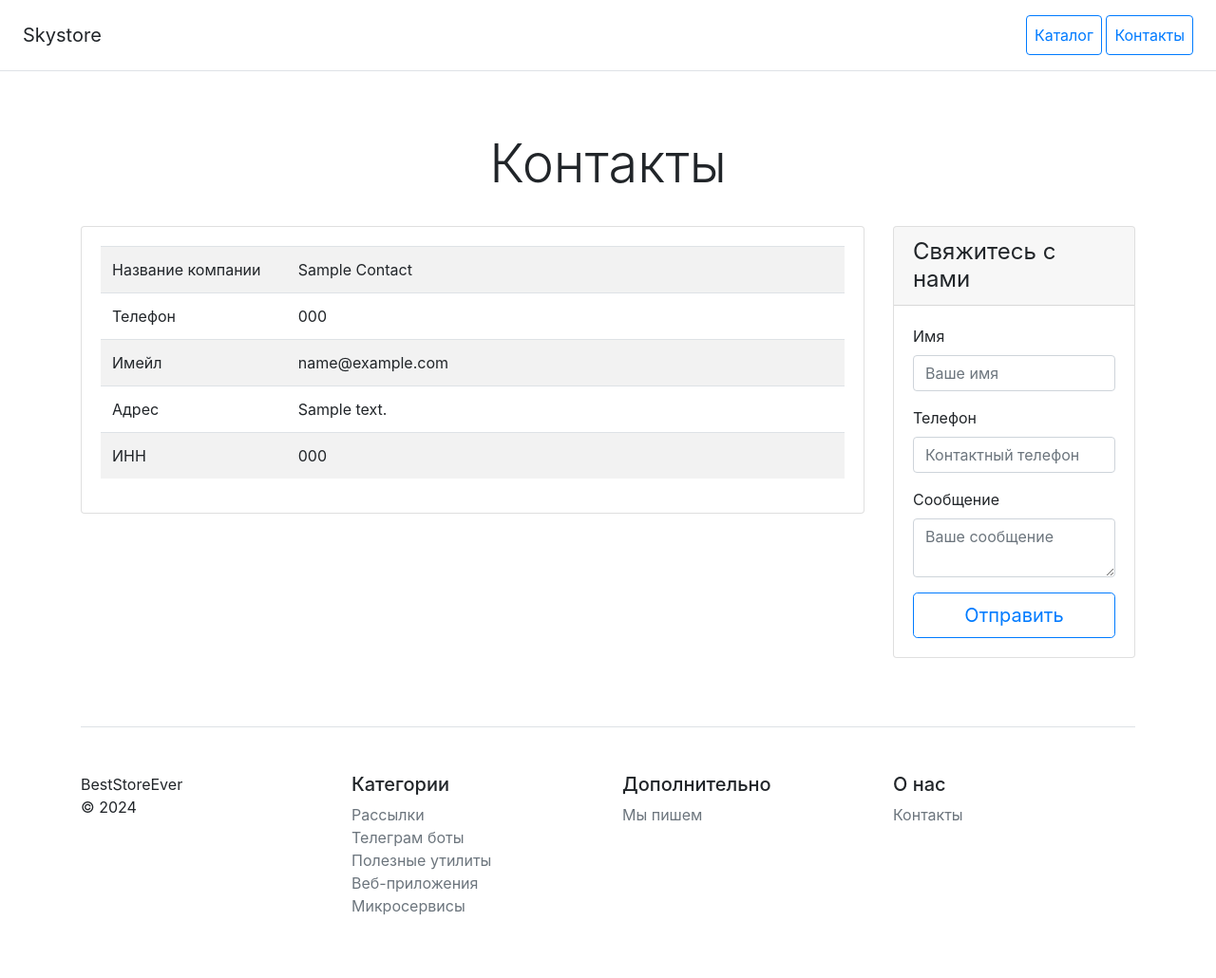
After one commit to OlMol495/HW_20_1, a Django app: page /contacts in a window 1280 px wide. The commit adds this page. Shown: the whole page at 95% size. Run offline with Django 5.2, Linux system fonts and the light colour scheme; tables that the repository leaves empty hold one stand-in row (values such as "Sample post"); some libraries are stand-ins or nearby versions.

Commit message:
added html files, fixed contact model, fixed views for products and contact

```diff
--- a/catalog/admin.py
+++ b/catalog/admin.py
@@ -15,6 +15,6 @@ class CategoryAdmin(admin.ModelAdmin):
 
 @admin.register(Contact)
 class ContactAdmin(admin.ModelAdmin):
-    list_display = ('first_name', 'last_name', 'email', 'phone',)
-    list_filter = ('last_name', 'first_name')
-    search_fields = ('first_name', 'last_name', 'email')
+    list_display = ('name', 'phone', 'email', 'address', 'ind_number',)
+    list_filter = ('name', 'address')
+    search_fields = ('name', 'email')
--- a/catalog/models.py
+++ b/catalog/models.py
@@ -40,18 +40,16 @@ class Product(models.Model):
 
 
 class Contact(models.Model):
-    first_name = models.CharField(max_length=200, verbose_name='Имя')
-    last_name = models.CharField(max_length=200, verbose_name='Фамилия', **NULLABLE)
+    name = models.CharField(max_length=40, verbose_name="Название компании", **NULLABLE)
+    phone = models.CharField(max_length=20, verbose_name='Телефон', **NULLABLE)
     email = models.CharField(max_length=200, verbose_name='Имейл', **NULLABLE)
-    phone = models.CharField(max_length=15, verbose_name='Телефон', **NULLABLE)
-    notes = models.TextField(**NULLABLE, verbose_name='Дополнительная информация')
-
+    address = models.TextField(verbose_name='Адрес', **NULLABLE)
+    ind_number = models.CharField(max_length=30, verbose_name='ИНН', **NULLABLE)
 
     def __str__(self):
         # Строковое отображение объекта
-        return f'{self.first_name} {self.last_name}: {self.email}, {self.phone} '
+        return f"{self.name}: {self.phone}, {self.email}, {self.address}, {self.ind_number}"
 
     class Meta:
-        verbose_name = 'Контакты'
+        verbose_name = 'Контакт'
         verbose_name_plural = 'Контакты'
-        ordering = ('last_name', )
--- /dev/null
+++ b/catalog/templates/catalog/contacts.html
@@ -0,0 +1,115 @@
+{% load static %}
+<!doctype html>
+<html lang="en">
+<head>
+    <meta charset="utf-8">
+    <meta name="viewport" content="width=device-width, initial-scale=1">
+    <title>Skystore</title>
+    <link href="{% static 'css/bootstrap.min.css' %}" rel="stylesheet">
+</head>
+<body>
+<div class="d-flex flex-column flex-md-row align-items-center p-3 px-md-4 mb-3 bg-white border-bottom box-shadow">
+    <h5 class="my-0 mr-md-auto font-weight-normal">Skystore</h5>
+    <nav class="ms-5">
+        <a class="p-2 btn btn-outline-primary" href="/">Каталог</a>
+        <a class="p-2 btn btn-outline-primary" href="/contacts">Контакты</a>
+    </nav>
+</div>
+
+<div class="pricing-header px-3 py-3 pt-md-5 pb-md-4 mx-auto text-center">
+    <h1 class="display-4">Контакты</h1>
+</div>
+
+<div class="container">
+    <div class="row text-start">
+        {% for info in info_list %}
+            <div class="col-lg-9 col-md-6 col-sm-12">
+                <div class="card mb-4 box-shadow">
+                    <div class="card-body">
+                        <table class="table table-striped">
+                            <tr>
+                                <td class="w-25">Название компании</td>
+                                <td>{{info.name|title}}</td>
+                            </tr>
+                            <tr>
+                                <td class="w-25">Телефон</td>
+                                <td>{{info.phone}}</td>
+                            </tr>
+                            <tr>
+                                <td class="w-25">Имейл</td>
+                                <td>{{info.email}}</td>
+                            </tr>
+                            <tr>
+                                <td class="w-25">Адрес</td>
+                                <td>{{info.address}}</td>
+                            </tr>
+                            <tr>
+                                <td class="w-25">ИНН</td>
+                                <td>{{info.ind_number}}</td>
+                            </tr>
+                        </table>
+                    </div>
+                </div>
+            </div>
+        {% endfor %}
+        <div class="col-lg-3 col-md-6 col-sm-12">
+            <div class="card mb-4 box-shadow">
+                <div class="card-header">
+                    <h4 class="my-0 font-weight-normal">Свяжитесь с нами</h4>
+                </div>
+                <div class="card-body">
+                    <form method="post" action="" class="form-floating">
+                        {% csrf_token %}
+                        <div class="mb-3">
+                            <label for="name">Имя</label>
+                            <input type="text" name="name" class="form-control" id="name" placeholder="Ваше имя" required>
+                        </div>
+                        <div class="mb-3">
+                            <label for="phone">Телефон</label>
+                            <input type="text" name="phone" class="form-control" id="phone" placeholder="Контактный телефон" required>
+                        </div>
+                        <div class="mb-3">
+                            <label for="message">Сообщение</label>
+                            <textarea type="text" name="message" class="form-control" id="message" placeholder="Ваше сообщение" required></textarea>
+                        </div>
+                        <button type="submit" value="Send" class="btn btn-lg btn-block btn-outline-primary">Отправить</button>
+                    </form>
+                </div>
+            </div>
+        </div>
+    </div>
+    <footer class="pt-4 my-md-5 pt-md-5 border-top">
+        <div class="row">
+            <div class="col-12 col-md">
+                BestStoreEver
+                <p>&copy; {% now 'Y' %} </p>
+            </div>
+            <div class="col-6 col-md">
+                <h5>Категории</h5>
+                <ul class="list-unstyled text-small">
+                    <li><a class="text-muted" href="#">Рассылки</a></li>
+                    <li><a class="text-muted" href="#">Телеграм боты</a></li>
+                    <li><a class="text-muted" href="#">Полезные утилиты</a></li>
+                    <li><a class="text-muted" href="#">Веб-приложения</a></li>
+                    <li><a class="text-muted" href="#">Микросервисы</a></li>
+                </ul>
+            </div>
+            <div class="col-6 col-md">
+                <h5>Дополнительно</h5>
+                <ul class="list-unstyled text-small">
+                    <li><a class="text-muted" href="#">Мы пишем</a></li>
+                </ul>
+            </div>
+            <div class="col-6 col-md">
+                <h5>О нас</h5>
+                <ul class="list-unstyled text-small">
+                    <li><a class="text-muted" href="/contacts">Контакты</a></li>
+                </ul>
+            </div>
+        </div>
+    </footer>
+</div>
+
+<script src="{% static 'js/bootstrap.bundle.min.js' %}"></script>
+</body>
+</html>
--- a/catalog/urls.py
+++ b/catalog/urls.py
@@ -0,0 +1,8 @@
+from django.urls import path
+
+from catalog.views import home, contacts
+
+urlpatterns = [
+    path('', home),
+    path('contacts', contacts),
+]
--- a/catalog/views.py
+++ b/catalog/views.py
@@ -1,9 +1,24 @@
 from django.shortcuts import render
 
-from catalog.models import Product
+from catalog.models import Product, Contact
 
 
-def five_product(request):
-    five_products = Product.objects.all().order_by('-last_edited_date')[5:]
-    print(five_products)
-    return render(request, 'catalog/home.html')
+def home(request):
+    five_products = Product.objects.all().order_by('-last_edited_date')[:5]
+    product_content = {
+        'prod_to_display': five_products
+    }
+    return render(request, "catalog/home.html", product_content)
+
+
+def contacts(request):
+    company_info = Contact.objects.all()
+    info_content = {
+        'info_list': company_info
+    }
+    if request.method == "POST":
+        name = request.POST.get("name")
+        phone = request.POST.get("phone")
+        message = request.POST.get("message")
+        print(f"{name} ({phone}): {message}")
+    return render(request, "catalog/contacts.html", info_content)
--- a/config/urls.py
+++ b/config/urls.py
@@ -17,8 +17,9 @@ Including another URLconf
 from django.conf import settings
 from django.conf.urls.static import static
 from django.contrib import admin
-from django.urls import path
+from django.urls import path, include
 
 urlpatterns = [
     path("admin/", admin.site.urls),
+path('', include('catalog.urls'))
 ]+ static(settings.MEDIA_URL, document_root=settings.MEDIA_ROOT)
```
Also changed, not shown: catalog/templates/catalog/home.html (+72 -3 lines).
